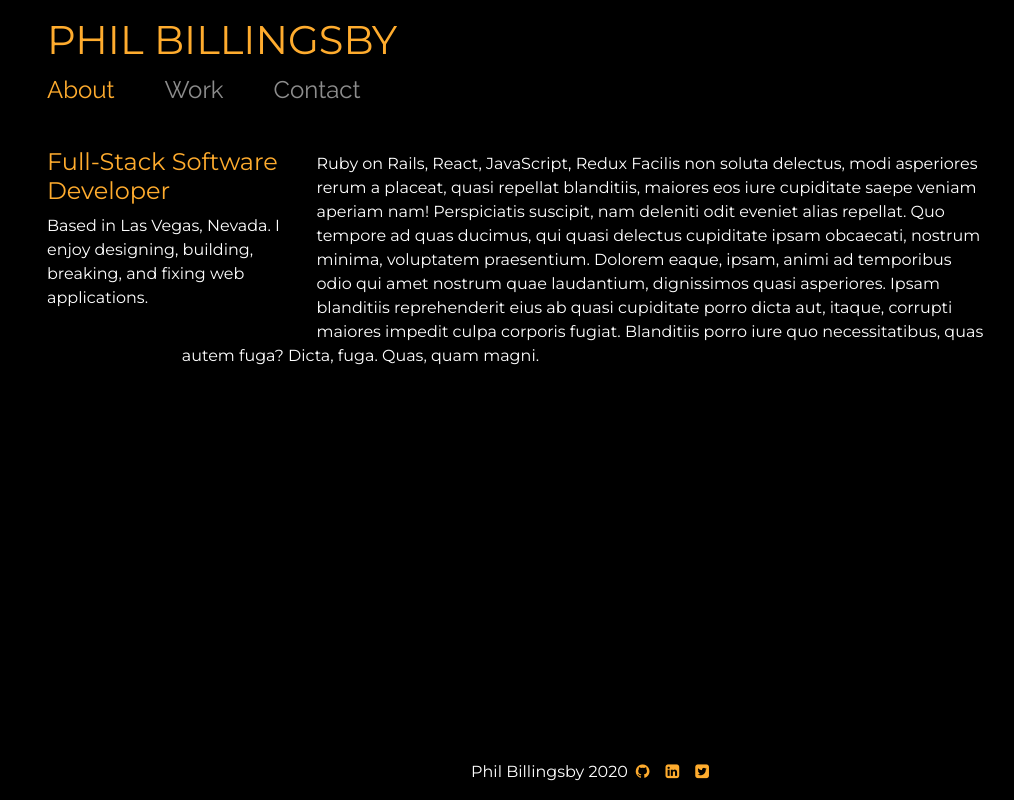
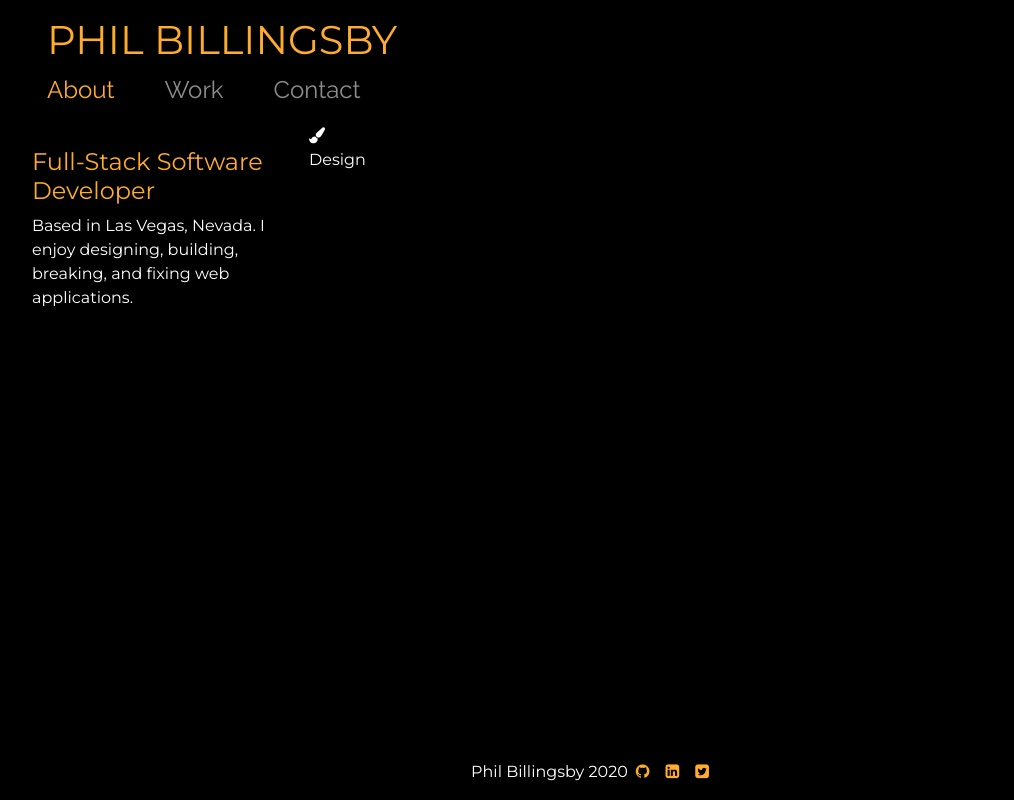
Before and after one commit to PBillingsby/PBillingsby.github.io, a React (Create React App) app: page / in a window 1280 px wide. Shown: the whole page, without its empty margins (54-1068 px from the left). Built offline with nearby package versions, Linux system fonts and the light colour scheme.

Commit message:
Add style to multiple components

```diff
--- a/src/About.js
+++ b/src/About.js
@@ -2,7 +2,7 @@ import React from "react";
 
 const About = () => {
   return (
-    <div>
+    <div className="row">
       <div className="float-left w-25 pt-4">
         <h4 className="orange-color">Full-Stack Software Developer</h4>
         <p>
@@ -11,17 +11,11 @@ const About = () => {
         </p>
       </div>
       <br />
-      <div className="mx-auto pt-1 w-75">
-        Ruby on Rails, React, JavaScript, Redux Facilis non soluta delectus,
-        modi asperiores rerum a placeat, quasi repellat blanditiis, maiores eos
-        iure cupiditate saepe veniam aperiam nam! Perspiciatis suscipit, nam
-        deleniti odit eveniet alias repellat. Quo tempore ad quas ducimus, qui
-        quasi delectus cupiditate ipsam obcaecati, nostrum minima, voluptatem
-        praesentium. Dolorem eaque, ipsam, animi ad temporibus odio qui amet
-        nostrum quae laudantium, dignissimos quasi asperiores. Ipsam blanditiis
-        reprehenderit eius ab quasi cupiditate porro dicta aut, itaque, corrupti
-        maiores impedit culpa corporis fugiat. Blanditiis porro iure quo
-        necessitatibus, quas autem fuga? Dicta, fuga. Quas, quam magni.
+      <div className="row">
+        <div className="col-sm">
+          <i className="fa fa-paint-brush mx-auto"></i>
+          <p className="text-center">Design</p>
+        </div>
       </div>
     </div>
   );
--- a/src/Form.js
+++ b/src/Form.js
@@ -7,6 +7,7 @@ const Form = () => {
 
       <form className="form-group mx-auto row w-50">
         <div className="md-form text-light">
+          <span className="d-inline-flex">
             <i className="fa fa-user prefix"></i>
             <input
               type="text"
@@ -14,6 +15,7 @@ const Form = () => {
               className="form-control"
               placeholder="Your name"
             />
+          </span>
         </div>
         <div className="md-form text-light">
           <i className="fa fa-envelope prefix grey-text"></i>
--- a/src/ProjectCard.js
+++ b/src/ProjectCard.js
@@ -6,7 +6,7 @@ const ProjectCard = props => {
   return (
     <div>
       <div
-        className="card no-gutters mb-1 border border-black text-white bg-opacity"
+        className="card mb-1 border border-black text-white bg-opacity"
         style={{ width: "50rem" }}
       >
         <div className="card-body text-center">
```
Lines whose indentation alone changed are shown as unchanged.
